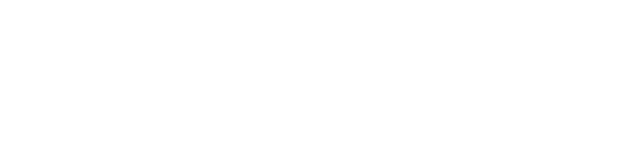
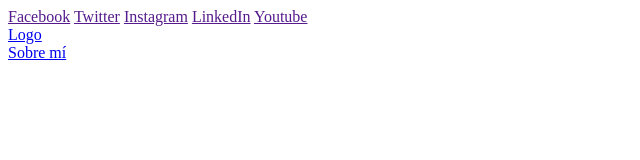
Before and after one commit to karypracticas/BlogPractica, a plain HTML site: page index.html in a window 1280 px wide. Shown: the whole page, without its empty margins (0-640 px from the left). Drawn offline with Linux system fonts and the light colour scheme.

Commit message:
Arquitectura del header en HTML

```diff
--- a/index.html
+++ b/index.html
@@ -5,9 +5,28 @@
     <meta name="viewport" content="width=device-width, initial-scale=1.0">
     <meta http-equiv="X-UA-Compatible" content="ie=edge">
     <link rel="stylesheet" href="css/main.css">
-    <title>Document</title>
+    <title>Mi Blog</title>
 </head>
 <body>
+    <header>
+        <section>
+            <div>
+                <a href="">Facebook</a>
+                <a href="">Twitter</a>
+                <a href="">Instagram</a>
+                <a href="">LinkedIn</a>
+                <a href="">Youtube</a>
+            </div>
+        </section>
+        <nav>
+            <section>
+                <a href="/">Logo</a>
+            </section>
+            <section>
+                <a href="perfil.html">Sobre mí</a>
+            </section>
+        </nav>
+    </header>
 
 </body>
 </html>
```
